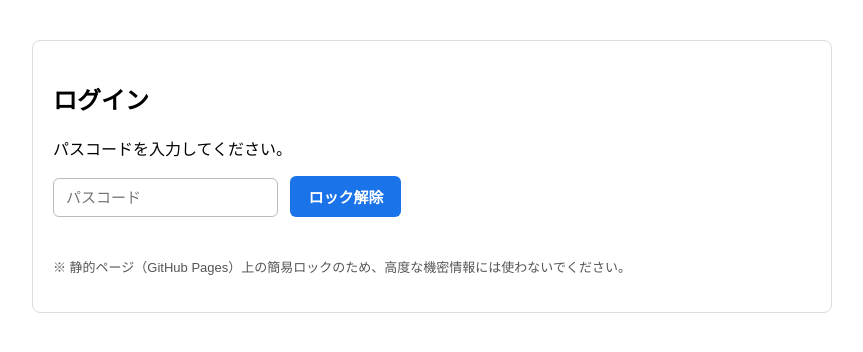
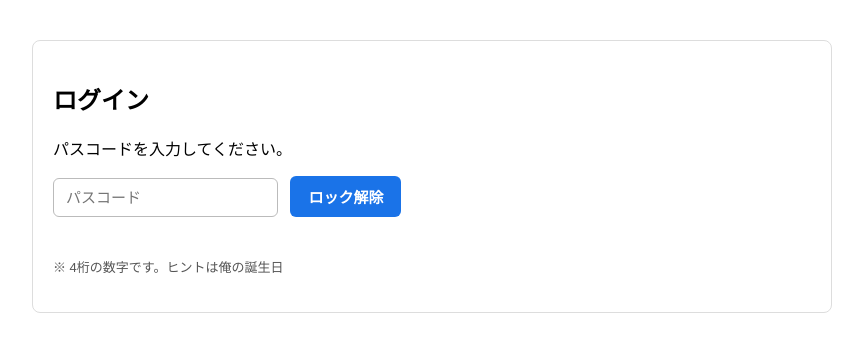
Before and after one commit to Murphychann/bank-prank, a plain HTML site: page index.html in a window 1280 px wide. Shown: the whole page, without its empty margins (208-1071 px from the left). Drawn offline with Linux system fonts and the light colour scheme.

Commit message:
Modify note about passcode in index.html
Updated note to indicate passcode format and hint.

```diff
--- a/index.html
+++ b/index.html
@@ -50,7 +50,7 @@
       <button type="submit">ロック解除</button>
     </form>
     <div id="loginErr" aria-live="polite"></div>
-    <p class="note">※ 静的ページ（GitHub Pages）上の簡易ロックのため、高度な機密情報には使わないでください。</p>
+    <p class="note">※ 4桁の数字です。ヒントは俺の誕生日</p>
   </div>
 
   <!-- 解除後に表示されるコピーツール画面 -->
@@ -63,8 +63,6 @@
 
     <p class="note">
       ※ GoogleスプレッドシートはHTML貼り付け時に <code>mso-number-format</code> を反映しないため、貼り付け後に数値範囲を選択して表示形式を <code>#,##0</code>（3桁カンマ・整数表示）に設定してください。<br>
-      ※ <code>file://</code> ではなく <code>https://</code>（GitHub Pages など）またはローカルサーバー上で開いてください。
-    </p>
   </div>
 
   <script>
```
